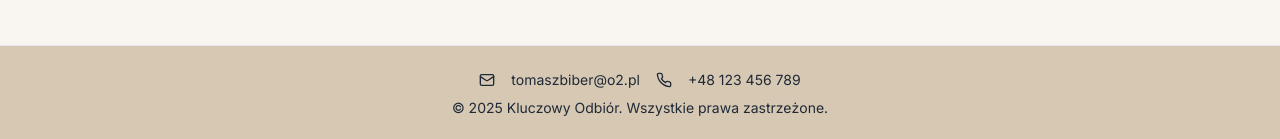
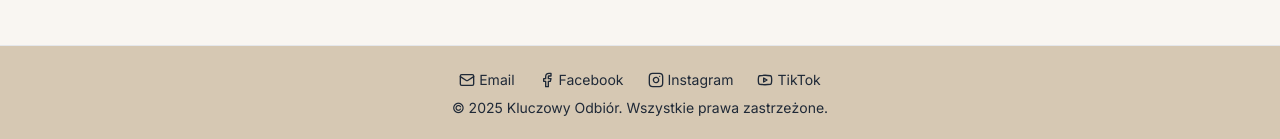
Before and after one commit to Toms210/Kluczowy-odbior, a Next.js app: page / in a window 1280 px wide. Shown: the part 979-1118 px from the top of the page. Built offline with nearby package versions, Linux system fonts and the light colour scheme.

Commit message:
Update layout.tsx

```diff
--- a/app/layout.tsx
+++ b/app/layout.tsx
@@ -4,7 +4,7 @@ import "../styles/globals.css";
 import { ReactNode, useState, useEffect } from "react";
 import Link from "next/link";
 import { motion } from "framer-motion";
-import { Menu, X, Mail, Phone, ChevronUp, Hammer, ShieldCheck, Clock3, ClipboardList, Star, Sun, Moon } from "lucide-react";
+import { Menu, X, Mail, Phone, ChevronUp, Facebook, Instagram, Youtube, Sun, Moon } from "lucide-react";
 import AOS from "aos";
 import "aos/dist/aos.css";
 
@@ -103,9 +103,11 @@ export default function RootLayout({ children }: { children: ReactNode }) {
         )}
 
         <footer className="bg-beige-dark text-sm text-center py-6 mt-12 border-t">
-          <div className="flex justify-center items-center gap-4 mb-2">
-            <Mail className="w-4 h-4" /> <span>tomaszbiber@o2.pl</span>
-            <Phone className="w-4 h-4" /> <span>+48 123 456 789</span>
+          <div className="flex justify-center items-center gap-6 mb-2">
+            <a href="mailto:tomaszbiber@o2.pl" target="_blank" rel="noopener" className="flex items-center gap-1"><Mail className="w-4 h-4" /> Email</a>
+            <a href="https://facebook.com" target="_blank" rel="noopener" className="flex items-center gap-1"><Facebook className="w-4 h-4" /> Facebook</a>
+            <a href="https://instagram.com" target="_blank" rel="noopener" className="flex items-center gap-1"><Instagram className="w-4 h-4" /> Instagram</a>
+            <a href="https://tiktok.com" target="_blank" rel="noopener" className="flex items-center gap-1"><Youtube className="w-4 h-4" /> TikTok</a>
           </div>
           <p>&copy; {new Date().getFullYear()} Kluczowy Odbiór. Wszystkie prawa zastrzeżone.</p>
         </footer>
```
